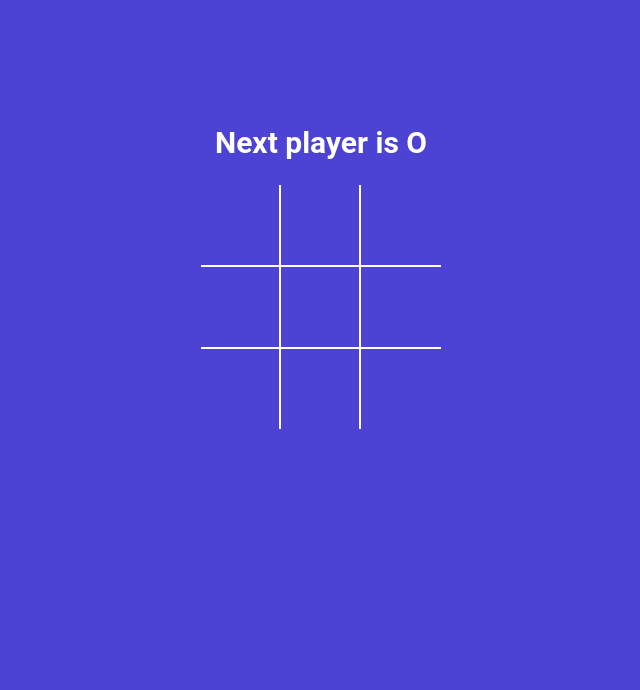
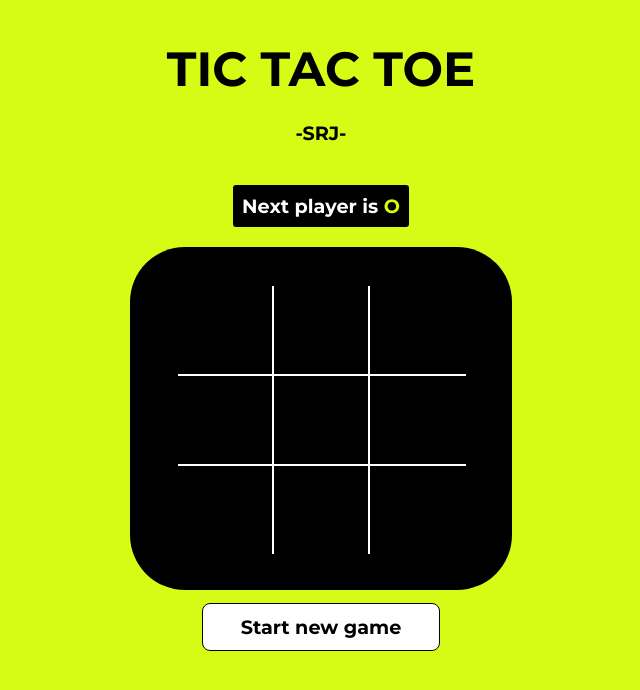
Before and after one commit to NotSoSiraj/notsosiraj-tic-tac-toe-project, a React (Vite) app: page / in a window 1280 px wide. Shown: the top 690 px of the page, without its empty margins (319-959 px from the left). Built offline with nearby package versions, Linux system fonts and the light colour scheme.

Commit message:
Styled Everything

```diff
--- a/src/App.jsx
+++ b/src/App.jsx
@@ -2,16 +2,18 @@ import './styles.scss';
 import Board from './components/Board';
 import { useState } from 'react';
 import { calculateWinner } from './winner';
+import StatusMessage from './components/StatusMessage';
+
 
 function App() {
   const [squares, setSquares] = useState(Array(9).fill(null));
   const [isXNext, setIsXNext] = useState(false);
   const winner = calculateWinner(squares);
-  const nextPlayer = isXNext ? 'X' : 'O';
-   const statusMessage = winner ? `Winner is ${winner}` : `Next player is ${nextPlayer}`
+
+
 
   const handleSquareClick = clickedPosition => {
-    if (squares[clickedPosition] || winner)  {
+    if (squares[clickedPosition] || winner) {
       return;
     }
 
@@ -27,10 +29,19 @@ function App() {
 
     setIsXNext(currentIsXNext => !currentIsXNext);
   };
+
+  const onNewGameStart = () => {
+    setSquares(Array(9).fill(null));
+    setIsXNext(false);
+  };
+
   return (
     <div className="app">
-      <h2>{statusMessage}</h2>
+      <h2>TIC TAC TOE<span className='chota'>-SRJ-</span></h2>
+      <StatusMessage winner={winner} isXNext={isXNext} squares={squares} />
       <Board squares={squares} handleSquareClick={handleSquareClick} />
+
+      <button type='button' className='Reset' onClick={onNewGameStart}>Start new game</button>
     </div>
   );
 }
--- /dev/null
+++ b/src/components/StatusMessage.jsx
@@ -0,0 +1,30 @@
+/* eslint-disable react/prop-types */
+
+
+const StatusMessage = ({ winner, isXNext, squares }) => {
+  const noMovesLeft = squares.every(sqaureValue => sqaureValue !== null);
+  const nextPlayer = isXNext ? 'X' : 'O';
+
+  const renderStatusMessage = () => {
+    if (winner) {
+      return <div>Winner is <span className="win">{winner}</span></div>;
+    }
+
+    if (!winner && noMovesLeft) {
+      return <div><span className="text">O</span> and <span className="text">X</span> tied</div>;
+    }
+
+    if (!winner && !noMovesLeft) {
+      return <div>Next player is <span className="green">{nextPlayer}</span></div>;
+    }
+
+    return null;
+  };
+  return (
+    <div>
+      <span className="status-message">{renderStatusMessage()}</span>
+    </div>
+  );
+};
+
+export default StatusMessage;
--- a/src/main.jsx
+++ b/src/main.jsx
@@ -1,3 +1,4 @@
+/* eslint-disable no-unused-vars */
 import React from 'react'
 import ReactDOM from 'react-dom/client'
 import App from './App.jsx'
--- a/src/styles.scss
+++ b/src/styles.scss
@@ -2,21 +2,30 @@ $green: #12e177;
 $orange: #ffc72a;
 $blue: #4c43d4;
 
+@import url('https://fonts.googleapis.com/css2?family=Montserrat:wght@100;200;300;400;500;600;700&display=swap');
 body {
-  font-family: 'Roboto', sans-serif;
-  background-color: $blue;
-  color: #fff;
+  font-family: 'Montserrat', sans-serif;
+  font-weight: 900;
+  font-style: normal;
+  background-color: #d6fc15;
+  color: #000;
   padding: 0;
   margin: 0;
+  overflow-x: hidden;
 }
 
 #root {
   width: 100vw;
-  height: 100vh;
+  height: 113vh;
   display: flex;
   box-sizing: border-box;
   justify-content: center;
-  padding-top: 100px;
+}
+
+.chota {
+  font-size: 1.2rem;
+  font-weight: 900;
+  font-family: 'Montserrat', sans-serif;
 }
 
 button {
@@ -75,16 +84,56 @@ button {
     }
   }
 }
-
+#text {
+  color: #12e177 !important;
+}
 .status-message {
-	margin-bottom: 30px;
+  margin-bottom: 20px;
   font-size: 1.2rem;
+  display: block;
   font-weight: lighter;
-	span {
+  padding: 9px;
+  border-radius: 3px;
+  background: black;
+  color: white;
+  .text {
     font-weight: normal;
+    color: #d6fc15 !important;
   }
 }
 
+.Reset {
+  margin-bottom: 20px;
+  font-size: 1.2rem;
+  display: block;
+  font-weight: lighter;
+  padding: 11px 38px;
+  margin-top: 13px;
+  background: white;
+  border: 1px solid black;
+  font-family: "Montserrat", sans-serif;
+  border-radius: 8px;
+  color: black;
+  transition: 0.3s ease-in-out;
+}
+
+.Reset:hover {
+  transform: scale(1.1);
+}
+.green {
+  color: #d6fc15;
+}
+
+.win {
+  color: #d6fc15;
+}
+.app h2 {
+  font-size: 3rem;
+  display: flex;
+  align-items: center;
+  flex-direction: column;
+  gap: 23px;
+}
 .btn-reset {
   font-size: 0.8rem;
   color: #fff;
@@ -109,13 +158,16 @@ button {
       border-bottom: none;
     }
     .square {
-      width: 80px;
-      height: 80px;
+      width: 96px;
+      height: 88px;
       border-right: 2px solid #fff;
-      font-size: 2.5rem;
+      font-size: 4rem;
+      color: white;
       padding: 0;
+      font-weight: 900;
       overflow: hidden;
       transition: all 0.2s;
+      font-family: 'Montserrat', sans-serif;
       &:last-child {
         border-right: none;
       }
@@ -137,6 +189,11 @@ button {
   }
 }
 
+.board {
+  background-color: #000;
+  padding: 39px 46px 36px 48px;
+  border-radius: 55px;
+}
 
 .bg-balls {
   position: fixed;
@@ -180,3 +237,10 @@ button {
     }
   }
 }
+
+@media only screen and (max-width: 388px) {
+  .board {
+    border-radius: 41px;
+    padding: 13px;
+}
+  }
```
Also changed, not shown: src/components/Board.jsx (+2 -5 lines). Lines whose indentation alone changed are shown as unchanged.
